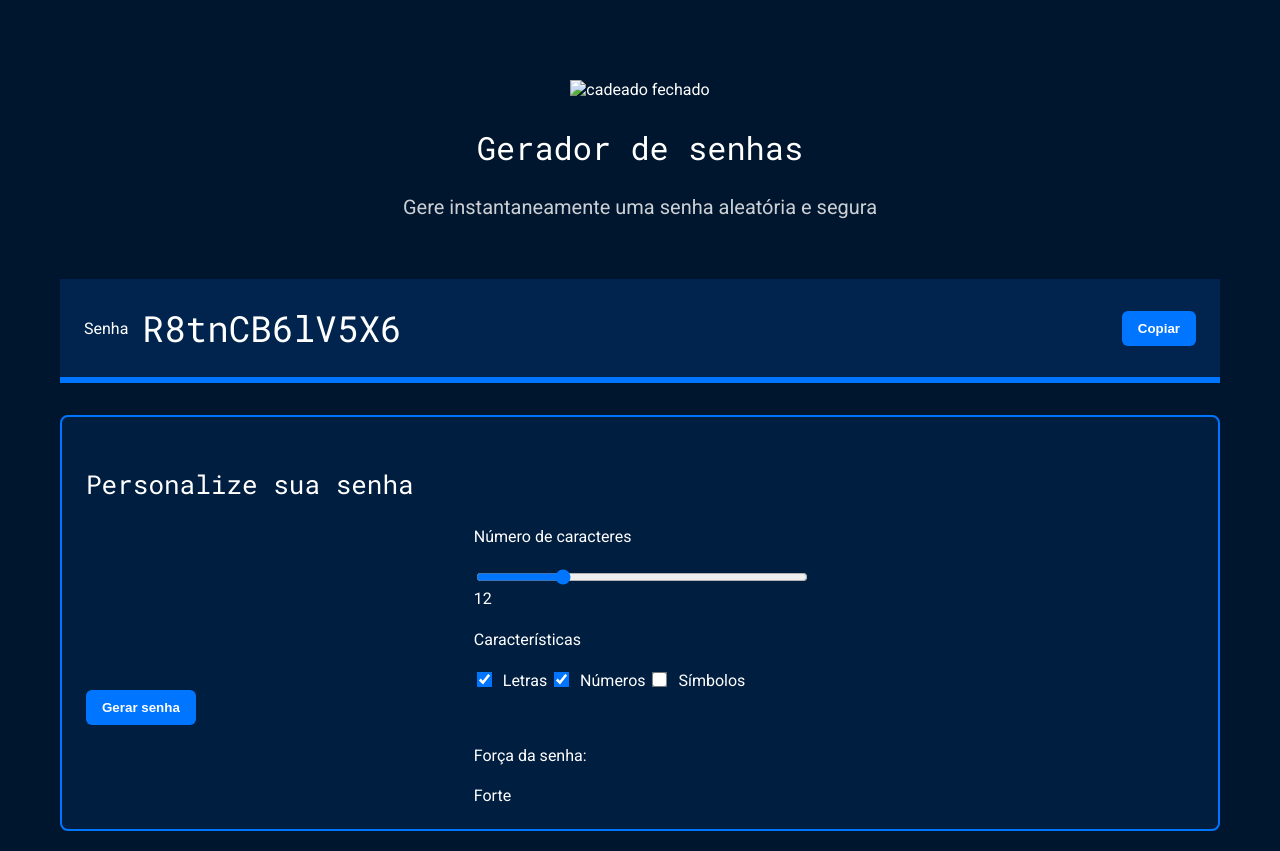
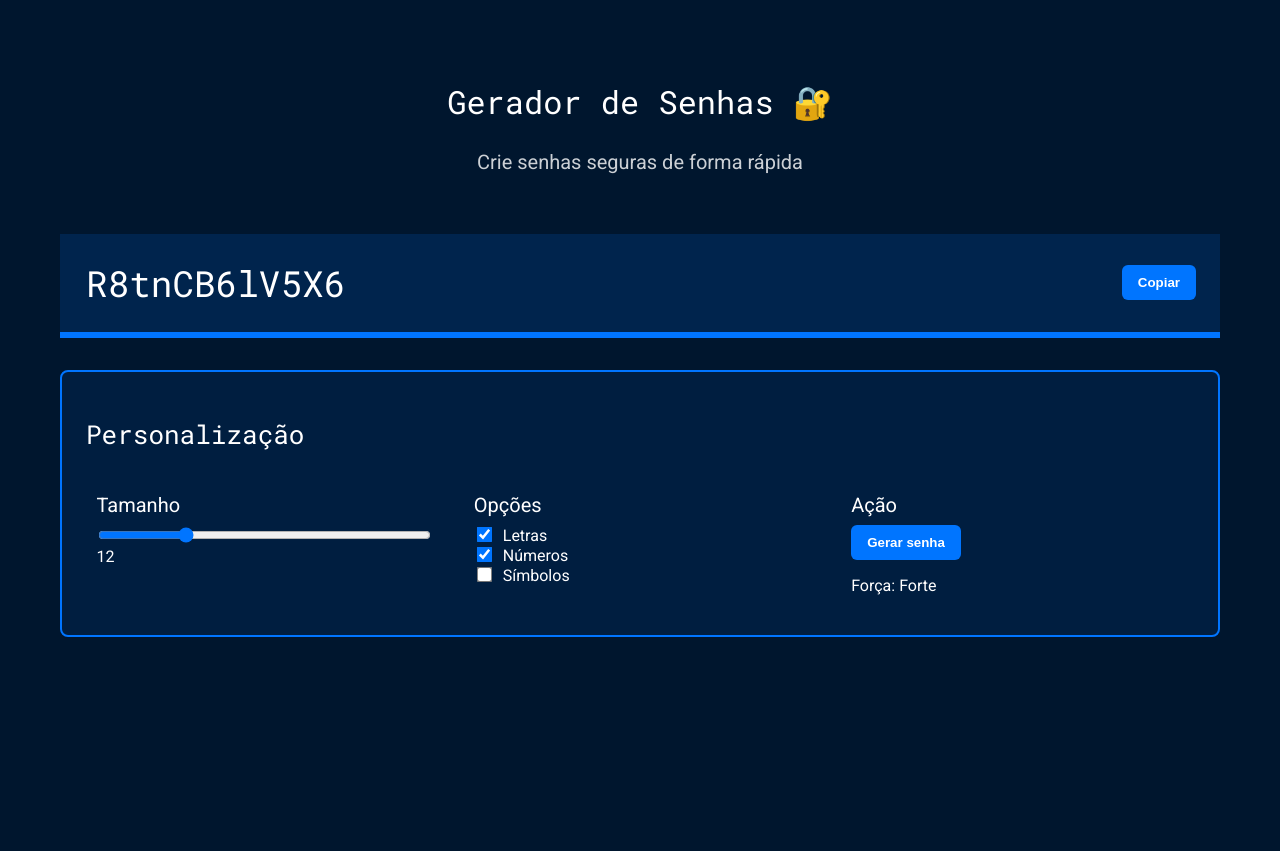
Before and after one commit to emanuelymotta-coder/senhas, a plain HTML site: page index.html in a window 1280 px wide. Both pictures are taken after a click on the button "Gerar senha". After the commit the page ends 800 px from the top, so only its background shows below. Drawn offline with Linux system fonts and the light colour scheme.

Commit message:
Update index.html

```diff
--- a/index.html
+++ b/index.html
@@ -4,50 +4,53 @@
 <head>
     <meta charset="UTF-8">
     <meta name="viewport" content="width=device-width, initial-scale=1.0">
-    <title>Gerador de senha</title>
+    <title>Gerador de Senhas</title>
     <link rel="stylesheet" href="style.css">
 </head>
 
 <body>
+
 <section class="conteudo">
+
     <div class="conteudo-titulo">
-            <img src="unlock.svg" alt="cadeado fechado">
-            <h2 class="titulo-principal">Gerador de senhas</h2>
-            <h3 class="titulo-secundario">Gere instantaneamente uma senha aleatória e segura</h3>
+        <h1 class="titulo-principal">Gerador de Senhas 🔐</h1>
+        <p class="titulo-secundario">Crie senhas seguras de forma rápida</p>
     </div>
 
     <div class="conteudo-senha">
-            <label for="campo-senha">Senha</label>
-            <input name="senha" type="text" id="campo-senha" readonly>
+        <input type="text" id="campo-senha" readonly>
         <button id="copiar">Copiar</button>
     </div>
 
     <div class="parametro">
 
-            <h3 class="parametro-titulo">Personalize sua senha</h3>
+        <h2 class="parametro-titulo">Personalização</h2>
+
+        <div class="parametro-coluna__senha">
 
             <div class="parametro-senha">
-                <h4>Número de caracteres</h4>
+                <h3 class="parametro-senha__titulo">Tamanho</h3>
                 <input type="range" id="tamanho" min="6" max="30" value="12">
                 <span id="valor-tamanho">12</span>
             </div>
 
             <div class="parametro-senha">
-                <h4>Características</h4>
+                <h3 class="parametro-senha__titulo">Opções</h3>
 
-                <label><input type="checkbox" id="letras" checked> Letras</label>
-                <label><input type="checkbox" id="numeros" checked> Números</label>
+                <label><input type="checkbox" id="letras" checked> Letras</label><br>
+                <label><input type="checkbox" id="numeros" checked> Números</label><br>
                 <label><input type="checkbox" id="simbolos"> Símbolos</label>
             </div>
 
+            <div class="parametro-senha">
+                <h3 class="parametro-senha__titulo">Ação</h3>
                 <button id="gerar">Gerar senha</button>
-
-            <div class="parametro-senha">
-                <h4>Força da senha:</h4>
-                <span id="forca">-</span>
+                <p>Força: <span id="forca">-</span></p>
             </div>
 
         </div>
+    </div>
+
 </section>
 
 <script>
@@ -73,22 +76,18 @@
     const numeros = "0123456789";
     const simbolos = "!@#$%&*()-_=+[]{}<>?";
 
-            let caracteres = "";
+    let chars = "";
 
-            if (chkLetras.checked) caracteres += letras;
-            if (chkNumeros.checked) caracteres += numeros;
-            if (chkSimbolos.checked) caracteres += simbolos;
+    if (chkLetras.checked) chars += letras;
+    if (chkNumeros.checked) chars += numeros;
+    if (chkSimbolos.checked) chars += simbolos;
 
-            if (caracteres === "") {
-                alert("Selecione pelo menos uma opção!");
-                return "";
-            }
+    if (chars === "") return "";
 
     let senha = "";
 
     for (let i = 0; i < tamanho.value; i++) {
-                const index = Math.floor(Math.random() * caracteres.length);
-                senha += caracteres[index];
+        senha += chars[Math.floor(Math.random() * chars.length)];
     }
 
     return senha;
@@ -112,6 +111,6 @@
     alert("Senha copiada!");
 });
 </script>
+
 </body>
-
 </html>
```
Lines whose indentation alone changed are shown as unchanged.
